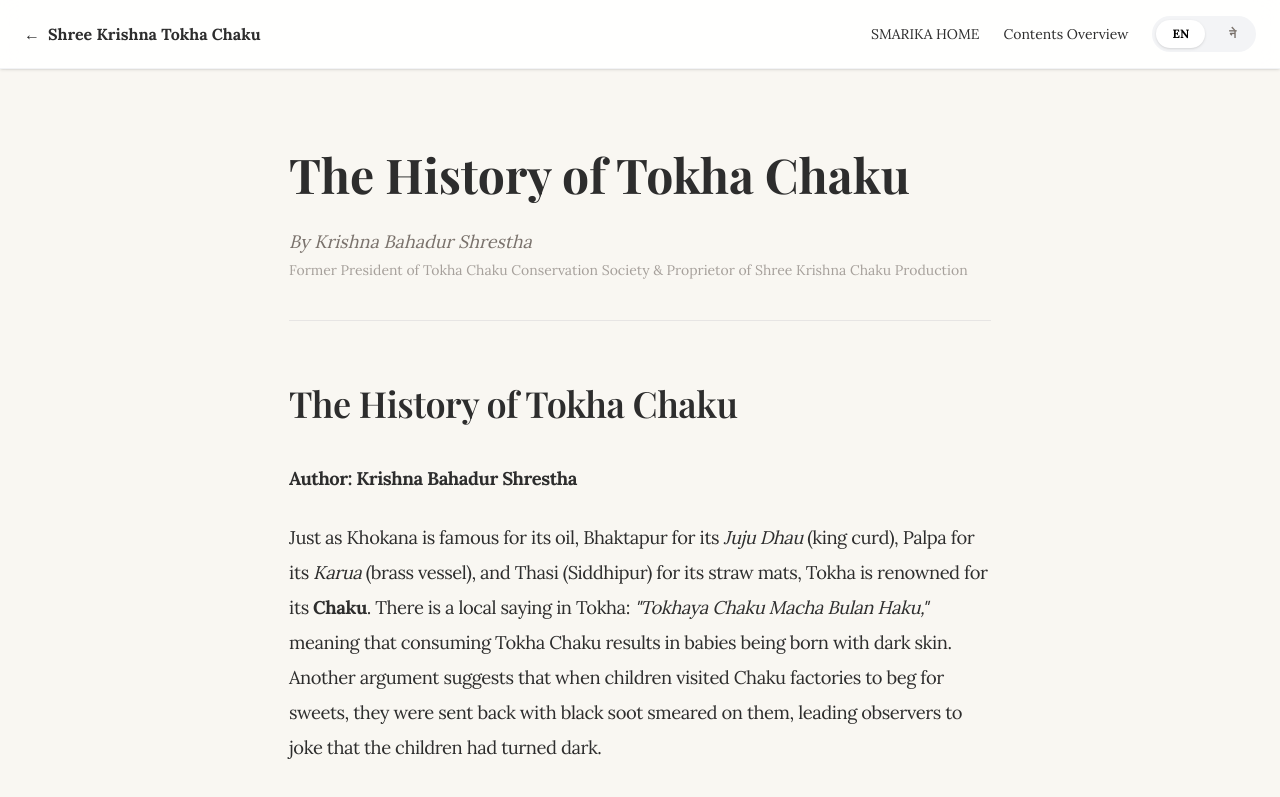
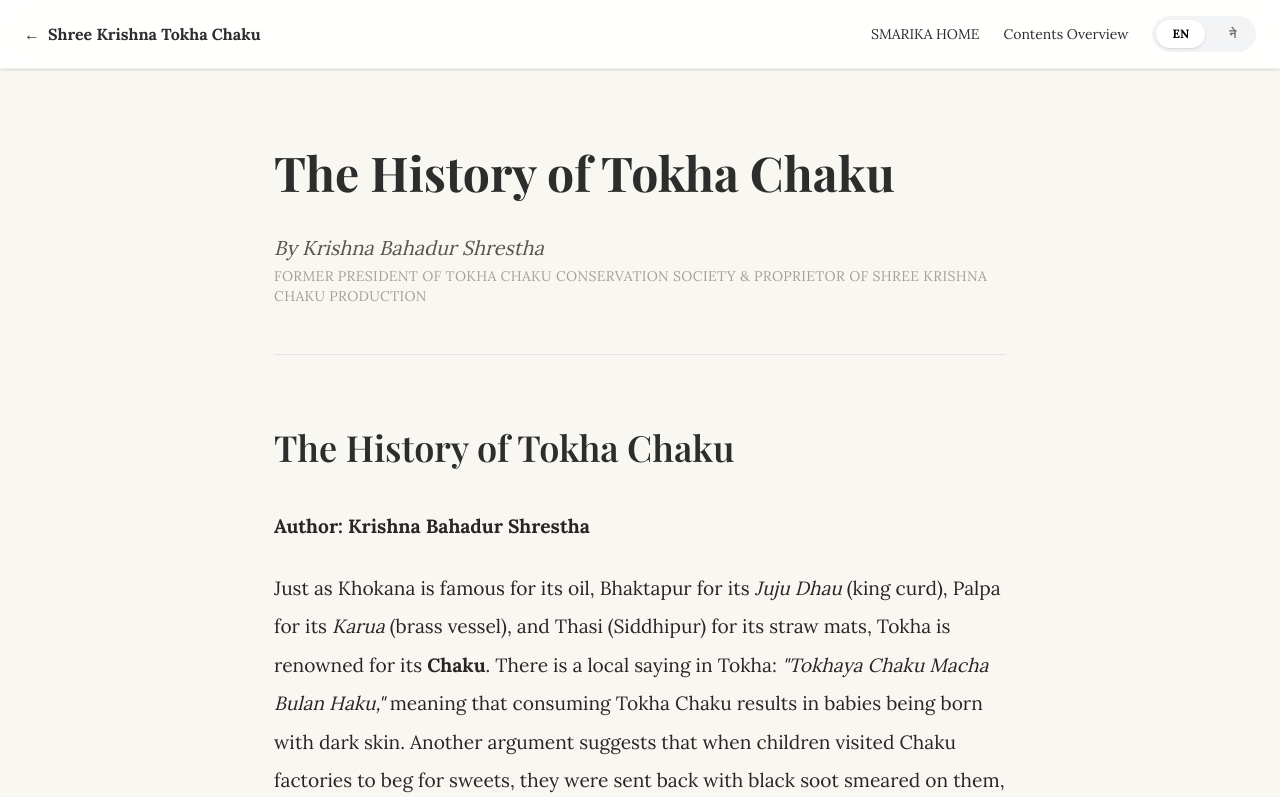
Before and after one commit to sweetpotato-mo/DigitizingSmarika, a Next.js app: page /archive/history-of-tokha-chaku in a window 1280 px wide. Shown: the top 797 px of the page. Built offline with nearby package versions, Linux system fonts and the light colour scheme; a web font is replaced by a local one.

Commit message:
should build

```diff
--- a/app/archive/[slug]/ArchiveClient.tsx
+++ b/app/archive/[slug]/ArchiveClient.tsx
@@ -47,53 +47,65 @@ export default function ArchiveClient({ slug }: { slug: string }) {
     router.push(`/archive/${slug}?${params.toString()}`)
   }
 
-  const hasNewari = availableLanguages.includes('new') // Fixed ReferenceError
+  const hasNewari = availableLanguages.includes('new')
 
   if (loading) return <div className="p-20 text-center font-lora">Gathering content...</div>
 
   return (
     <div className="min-h-screen bg-[#F9F7F2] pt-24">
-      <article className="max-w-[750px] mx-auto px-6 py-12">
-        <header className="mb-12 border-b border-stone-200 pb-10">
-          <h1 className="font-playfair text-4xl md:text-5xl font-bold text-[#2D2D2D] mb-6 leading-tight">
+      <article className="max-w-[780px] mx-auto px-6 py-12">
+        <header className="mb-14 border-b border-stone-200 pb-12">
+          <h1 className="font-playfair text-4xl md:text-5xl font-bold text-[#2D2D2D] mb-8 leading-[1.2]">
             {loadedLang === 'ne' ? metadata?.titleNe : metadata?.titleEn}
           </h1>
-          <p className="font-lora italic text-stone-500 text-lg">By {metadata?.author}</p>
-          <p className="text-stone-400 text-sm mt-1">{metadata?.designation}</p>
+          <div className="flex flex-col gap-1 font-lora">
+            <p className="text-stone-600 text-xl italic">By {metadata?.author}</p>
+            <p className="text-stone-400 text-sm tracking-wide uppercase">{metadata?.designation}</p>
+          </div>
 
           {/* Newari Invitation */}
           {hasNewari && loadedLang !== 'new' && (
-            <div className="mt-10 p-6 bg-stone-50 border border-stone-200 rounded-lg flex flex-col md:flex-row items-center justify-between gap-6 shadow-sm">
-              <div className="text-stone-700 text-sm font-lora">
-                <p className="italic mb-1 opacity-75 text-stone-500">यो लेख मूलतः नेपाल भाषामा लेखिएको हो ।</p>
-                <p className="font-bold text-stone-800">Nepal Bhasa version is available for reading.</p>
+            <div className="mt-12 p-8 bg-stone-50 border border-stone-200 rounded-lg flex flex-col md:flex-row items-center justify-between gap-6 shadow-sm">
+              <div className="text-stone-700 text-sm font-lora leading-relaxed">
+                <p className="italic mb-1 opacity-60">यो लेख मूलतः नेपाल भाषामा लेखिएको हो ।</p>
+                <p className="font-bold text-stone-900 text-base">Nepal Bhasa (Newari) version is available.</p>
               </div>
-              <button onClick={() => handleLanguageChange('new')} className="bg-[#2D2D2D] text-white px-5 py-2.5 rounded text-[10px] font-black tracking-[0.2em] uppercase hover:bg-black transition-all">
+              <button
+                onClick={() => handleLanguageChange('new')}
+                className="bg-[#2D2D2D] text-white px-6 py-3 rounded text-[11px] font-black tracking-[0.2em] uppercase hover:bg-black transition-all shadow-md"
+              >
                 (READ ORIGINAL)
               </button>
             </div>
           )}
 
-          {/* Newari Version Buttons */}
+          {/* Newari Version Return Buttons */}
           {loadedLang === 'new' && (
-            <div className="mt-8 flex gap-6">
-              <button onClick={() => handleLanguageChange('en')} className="text-[10px] font-black tracking-widest text-stone-400 hover:text-stone-800 transition-colors uppercase underline underline-offset-8">English Version</button>
-              <button onClick={() => handleLanguageChange('ne')} className="text-[10px] font-black tracking-widest text-stone-400 hover:text-stone-800 transition-colors uppercase underline underline-offset-8">नेपाली संस्करण</button>
+            <div className="mt-10 flex gap-8">
+              <button onClick={() => handleLanguageChange('en')} className="text-[11px] font-black tracking-widest text-stone-400 hover:text-stone-900 transition-colors uppercase underline underline-offset-[12px] decoration-stone-200 hover:decoration-stone-900">English Version</button>
+              <button onClick={() => handleLanguageChange('ne')} className="text-[11px] font-black tracking-widest text-stone-400 hover:text-stone-900 transition-colors uppercase underline underline-offset-[12px] decoration-stone-200 hover:decoration-stone-900">नेपाली संस्करण</button>
             </div>
           )}
         </header>
 
+        {/* ENHANCED READABILITY CLASSES */}
         <div className={`
           markdown-content
           prose prose-stone
           max-w-none
-  text-[1.15rem]
-  leading-[1.9]
-  tracking-tight
+          text-[1.2rem]
+          leading-[2]
+          tracking-normal
+          text-stone-800
           ${loadedLang === 'new' || loadedLang === 'ne' ? 'font-noto' : 'font-lora'}
-  prose-p:mb-8
-  prose-headings:mt-12
-  prose-headings:mb-6
+          prose-p:mb-10
+          prose-headings:mt-16
+          prose-headings:mb-8
+          prose-strong:text-stone-900
+          prose-blockquote:border-l-4
+          prose-blockquote:border-stone-200
+          prose-blockquote:italic
+          prose-blockquote:text-stone-600
         `}>
           <ReactMarkdown remarkPlugins={[remarkGfm]}>{content}</ReactMarkdown>
         </div>
--- a/app/archive/[slug]/page.tsx
+++ b/app/archive/[slug]/page.tsx
@@ -1,6 +1,6 @@
 import fs from 'fs';
 import path from 'path';
-import { Suspense } from 'react'; // Import Suspense
+import { Suspense } from 'react';
 import ArchiveClient from './ArchiveClient';
 
 export async function generateStaticParams() {
@@ -19,8 +19,12 @@ export async function generateStaticParams() {
 
 export default function Page({ params }: { params: { slug: string } }) {
   return (
-    // Wrap ArchiveClient in Suspense to fix the prerender error
-    <Suspense fallback={<div className="min-h-screen bg-[#F9F7F2] flex items-center justify-center pt-20">Loading Article...</div>}>
+    // Mandatory Suspense boundary for Next.js Static Site Generation (SSG)
+    <Suspense fallback={
+      <div className="min-h-screen bg-[#F9F7F2] flex items-center justify-center pt-20 font-lora text-stone-400">
+        Loading Article...
+      </div>
+    }>
       <ArchiveClient slug={params.slug} />
     </Suspense>
   );
```
Lines whose indentation alone changed are shown as unchanged.
